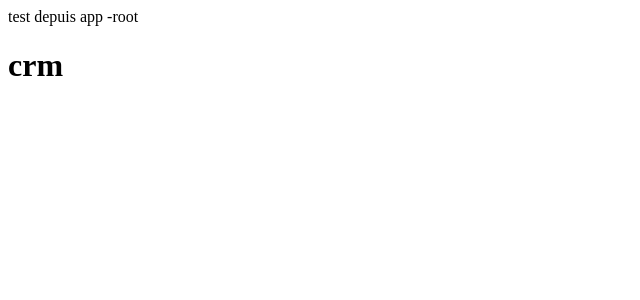
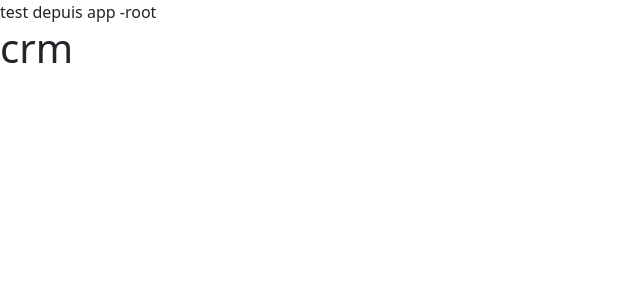
Before and after one commit to sbdm05/angular-3-octobre-2022, an Angular app: page / in a window 1280 px wide. Shown: the top 300 px of the page, without its empty margins (0-640 px from the left). Built offline with nearby package versions, Linux system fonts and the light colour scheme.

Commit message:
chapitre 5 - styles

```diff
--- a/package.json
+++ b/package.json
@@ -19,10 +19,14 @@
     "@angular/compiler": "~13.3.0",
     "@angular/core": "~13.3.0",
     "@angular/forms": "~13.3.0",
+    "@angular/localize": "~13.3.0",
     "@angular/platform-browser": "~13.3.0",
     "@angular/platform-browser-dynamic": "~13.3.0",
     "@angular/router": "~13.3.0",
     "@compodoc/compodoc": "^1.1.19",
+    "@ng-bootstrap/ng-bootstrap": "^12.1.2",
+    "@popperjs/core": "^2.10.2",
+    "bootstrap": "^5.1.3",
     "rxjs": "~7.5.0",
     "tslib": "^2.3.0",
     "zone.js": "~0.11.4"
--- a/src/app/app.module.ts
+++ b/src/app/app.module.ts
@@ -4,6 +4,7 @@ import { BrowserModule } from '@angular/platform-browser';
 import { AppRoutingModule } from './app-routing.module';
 import { AppComponent } from './app.component';
 import { CoreModule } from './core/core.module';
+import { NgbModule } from '@ng-bootstrap/ng-bootstrap';
 
 @NgModule({
   declarations: [
@@ -12,7 +13,8 @@ import { CoreModule } from './core/core.module';
   imports: [
     BrowserModule,
     AppRoutingModule,
-    CoreModule
+    CoreModule,
+    NgbModule
   ],
   providers: [],
   bootstrap: [AppComponent]
--- a/src/polyfills.ts
+++ b/src/polyfills.ts
@@ -1,3 +1,7 @@
+/***************************************************************************************************
+ * Load `$localize` onto the global scope - used if i18n tags appear in Angular templates.
+ */
+import '@angular/localize/init';
 /**
  * This file includes polyfills needed by Angular and is loaded before the app.
  * You can add your own extra polyfills to this file.
--- a/src/styles.scss
+++ b/src/styles.scss
@@ -1 +1,7 @@
 /* You can add global styles to this file, and also import other style files */
+@import "./stylings/fonts";
+@import "./stylings/layout";
+@import "./stylings/theme";
+
+/* Importing Bootstrap SCSS file. */
+@import '~bootstrap/scss/bootstrap';
--- /dev/null
+++ b/src/stylings/_fonts.scss
@@ -0,0 +1,6 @@
+:root {
+  --app-h1-fs: 1.5rem;
+  --app-h2-fs: 1.2rem;
+  --app-h3-fs: 1.1rem;
+  --app-regular-fs: 1rem;
+}
--- /dev/null
+++ b/src/stylings/_layout.scss
@@ -0,0 +1,5 @@
+$sm-breakpoint: 576px;
+$md-breakpoint: 768px;
+$lg-breakpoint: 992px;
+$xl-breakpoint: 1200px;
+$gutter: 15px;
--- /dev/null
+++ b/src/stylings/_theme.scss
@@ -0,0 +1,16 @@
+:root {
+  --app-primary: #aa499a;
+  --app-primary-dark: #330d2d;
+  --app-secondary: #e3f3f8;
+  --app-tertiary: #d0e7f0;
+
+  --app-dark: #525252;
+  --app-light: #ffffff;
+  --app-bg-light: #f0d8ea;
+  --app-darklight: #ebedf2;
+  --app-darklight2: #bebdbd;
+
+  --app-error: #ec687c;
+  --app-warning: #f09a69;
+  --app-success: #b8d887;
+}
```
Also changed, not shown: 1 other file (tests, documents, lock files or other folders).
